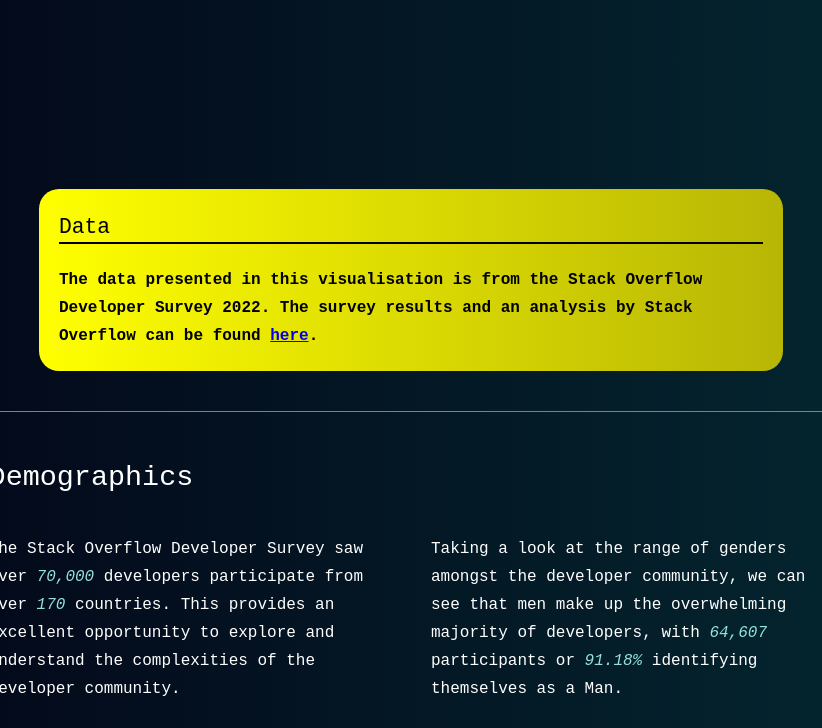
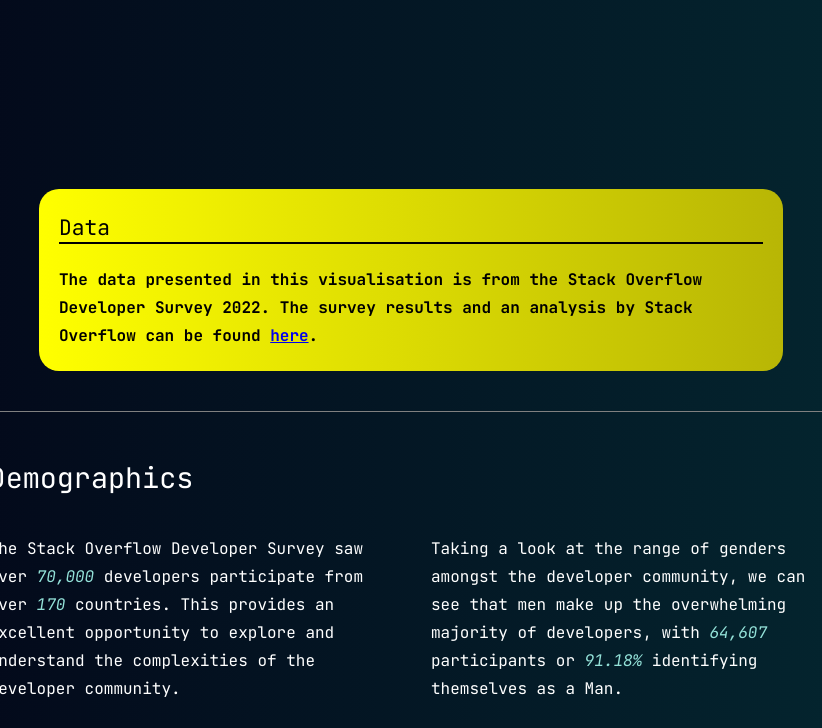
Before and after one commit to jw176/FIT3179, a plain HTML site: page Data Vis 2/index.html in a window 1280 px wide. Shown: the part 446-1174 px from the top of the page, without its empty margins (229-1051 px from the left). Drawn offline with Linux system fonts and the light colour scheme; the site is published under a folder, as on GitHub Pages, so addresses that start at the root find nothing; a script that the page names is missing.

Commit message:
Update font_imports.css

```diff
--- a/Data Vis 2/css/font_imports.css
+++ b/Data Vis 2/css/font_imports.css
@@ -1,7 +1,7 @@
 @font-face {
     font-family: 'JetBrainsMonoNL Nerd Font';
-    src: url('/fonts/JetBrainsMonoNLNerdFontComplete-Bold.woff2') format('woff2'),
-        url('/fonts/JetBrainsMonoNLNerdFontComplete-Bold.woff') format('woff');
+    src: url('../fonts/JetBrainsMonoNLNerdFontComplete-Bold.woff2') format('woff2'),
+        url('../fonts/JetBrainsMonoNLNerdFontComplete-Bold.woff') format('woff');
     font-weight: bold;
     font-style: normal;
     font-display: swap;
@@ -9,8 +9,8 @@
 
 @font-face {
     font-family: 'JetBrainsMonoNL Nerd Font';
-    src: url('/fonts/JetBrainsMonoNLNerdFontComplete-Italic.woff2') format('woff2'),
-        url('/fonts/JetBrainsMonoNLNerdFontComplete-Italic.woff') format('woff');
+    src: url('../fonts/JetBrainsMonoNLNerdFontComplete-Italic.woff2') format('woff2'),
+        url('../fonts/JetBrainsMonoNLNerdFontComplete-Italic.woff') format('woff');
     font-weight: normal;
     font-style: italic;
     font-display: swap;
@@ -18,8 +18,8 @@
 
 @font-face {
     font-family: 'JetBrainsMonoNL Nerd Font';
-    src: url('/fonts/JetBrainsMonoNLNerdFontComplete-Regular.woff2') format('woff2'),
-        url('/fonts/JetBrainsMonoNLNerdFontComplete-Regular.woff') format('woff');
+    src: url('../fonts/JetBrainsMonoNLNerdFontComplete-Regular.woff2') format('woff2'),
+        url('../fonts/JetBrainsMonoNLNerdFontComplete-Regular.woff') format('woff');
     font-weight: normal;
     font-style: normal;
     font-display: swap;
@@ -27,8 +27,8 @@
 
 @font-face {
     font-family: 'JetBrainsMonoNL Nerd Font';
-    src: url('/fonts/JetBrainsMonoNLNerdFontComplete-Thin.woff2') format('woff2'),
-        url('/fonts/JetBrainsMonoNLNerdFontComplete-Thin.woff') format('woff');
+    src: url('../fonts/JetBrainsMonoNLNerdFontComplete-Thin.woff2') format('woff2'),
+        url('../fonts/JetBrainsMonoNLNerdFontComplete-Thin.woff') format('woff');
     font-weight: 100;
     font-style: normal;
     font-display: swap;
@@ -36,8 +36,8 @@
 
 @font-face {
     font-family: 'JetBrainsMono Nerd Font';
-    src: url('/fonts/JetBrainsMonoNerdFontComplete-SemiBold.woff2') format('woff2'),
-        url('/fonts/JetBrainsMonoNerdFontComplete-SemiBold.woff') format('woff');
+    src: url('../fonts/JetBrainsMonoNerdFontComplete-SemiBold.woff2') format('woff2'),
+        url('../fonts/JetBrainsMonoNerdFontComplete-SemiBold.woff') format('woff');
     font-weight: 600;
     font-style: normal;
     font-display: swap;
@@ -45,8 +45,8 @@
 
 @font-face {
     font-family: 'mononoki';
-    src: url('/fonts/mononoki-Regular.woff2') format('woff2'),
-        url('/fonts/mononoki-Regular.woff') format('woff');
+    src: url('../fonts/mononoki-Regular.woff2') format('woff2'),
+        url('../fonts/mononoki-Regular.woff') format('woff');
     font-weight: normal;
     font-style: normal;
     font-display: swap;
@@ -54,8 +54,8 @@
 
 @font-face {
     font-family: 'mononoki';
-    src: url('/fonts/mononoki-Bold.woff2') format('woff2'),
-        url('/fonts/mononoki-Bold.woff') format('woff');
+    src: url('../fonts/mononoki-Bold.woff2') format('woff2'),
+        url('../fonts/mononoki-Bold.woff') format('woff');
     font-weight: bold;
     font-style: normal;
     font-display: swap;
```
